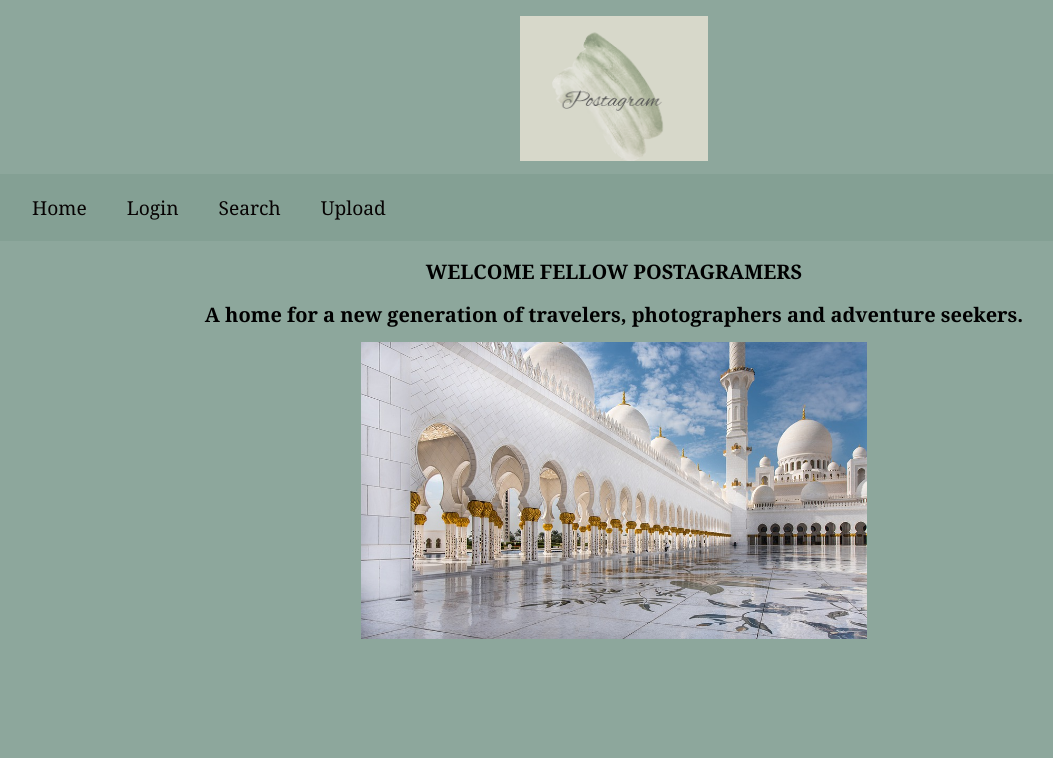
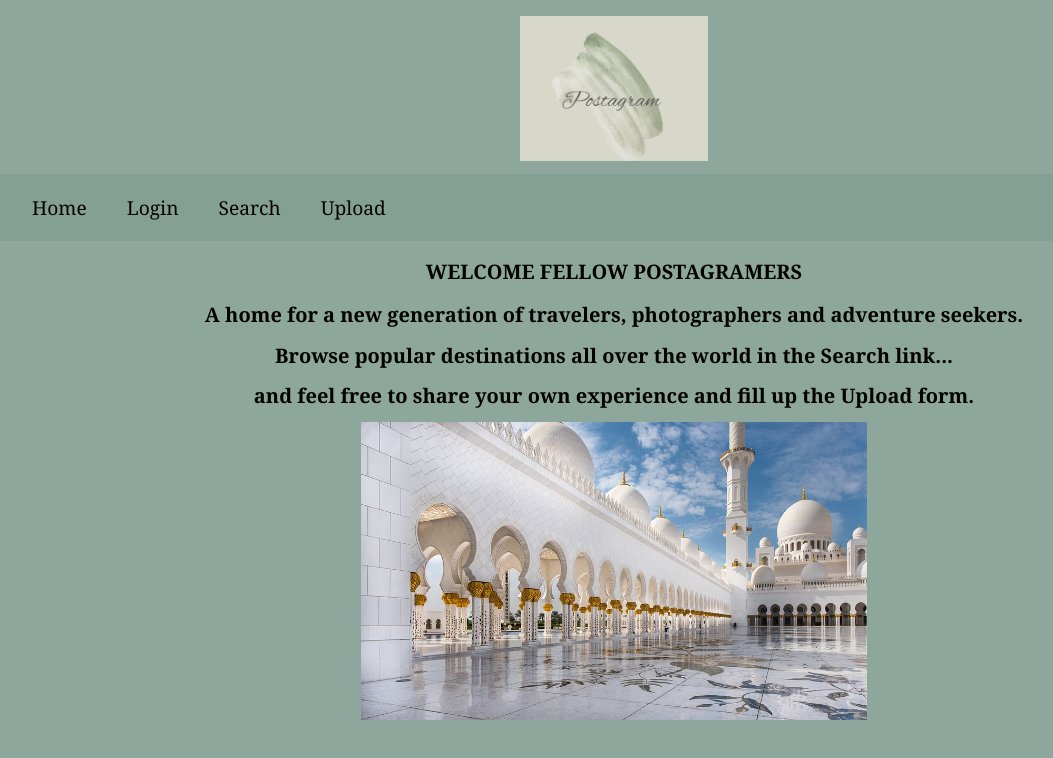
Before and after one commit to janicera2880/postagram, a React (Create React App) app: page /login in a window 1280 px wide. Both pictures are taken after typing "Sample", "Sample123" into the empty fields and a click on the button "Submit". Shown: the top 758 px of the page, without its empty margins (26-1079 px from the left). Built offline with nearby package versions, Linux system fonts and the light colour scheme; data requests are answered from the project's data file.

Commit message:
Add P tag in Home component describe about app.

```diff
--- a/src/components/App.js
+++ b/src/components/App.js
@@ -47,7 +47,7 @@ function App() {
 
           <Header />
           <NavBar />
-
+ {/* A <Switch> looks through its children <Route>s and renders the first one that matches the current URL. */}
           <Switch>
         <Route exact path="/postcards">
           <PostcardPage newPostcard={newPostcard}/>
@@ -62,7 +62,7 @@ function App() {
           <Home isLoggedIn={isLoggedIn}/>
         </Route>
         <Route path="*">
-          <h1>404</h1>
+          <h1>404 not found</h1>
         </Route>
         </Switch>
 
--- a/src/components/Home.js
+++ b/src/components/Home.js
@@ -10,6 +10,8 @@ function Home({ isLoggedIn }) {
     <div>
       <h2>WELCOME FELLOW POSTAGRAMERS</h2>
       <h1>A home for a new generation of travelers, photographers and adventure seekers.</h1>
+      <h1>Browse popular destinations all over the world in the Search link...</h1>
+      <h1>and feel free to share your own experience and fill up the Upload form.</h1>
       <img id="homeImg" src={homeImg} alt="homeImg" className="center"/>
 
 
--- a/src/index.css
+++ b/src/index.css
@@ -127,7 +127,6 @@ input {
 .navbar a {
 
   display:inline-flex;
-
   align-items: center;
   justify-content: center;
   margin: 1rem;
```
